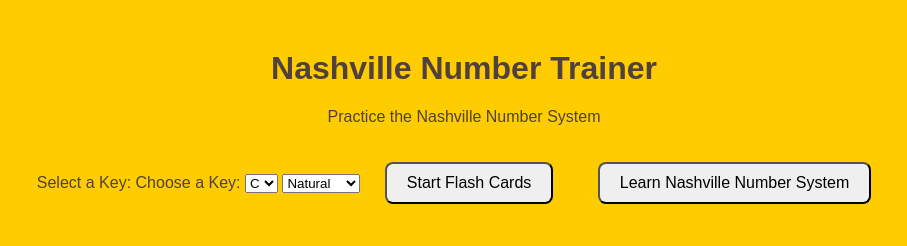
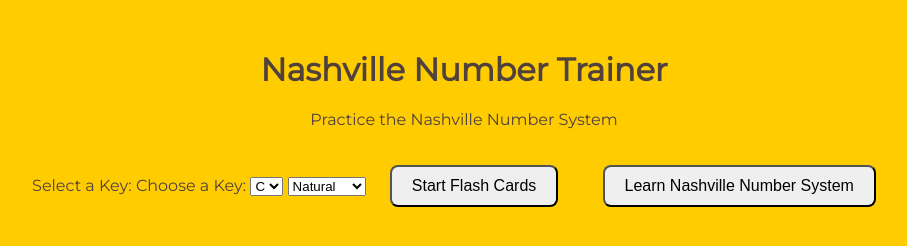
Before and after one commit to cidsinga/NNT, a plain HTML site: page index.html in a window 1280 px wide. Shown: the whole page, without its empty margins (176-1083 px from the left). Drawn offline with Linux system fonts and the light colour scheme; the site is published under a folder, as on GitHub Pages, so addresses that start at the root find nothing.

Commit message:
corrected path to font in service-worker.js again

```diff
--- a/style.css
+++ b/style.css
@@ -1,6 +1,6 @@
 @font-face {
   font-family: 'Montserrat';
-  src: url('/fonts/Montserrat-Regular.woff2') format('woff2');
+  src: url('fonts/Montserrat-Regular.woff2') format('woff2');
   font-weight: 400;
   font-style: normal;
 }
```
